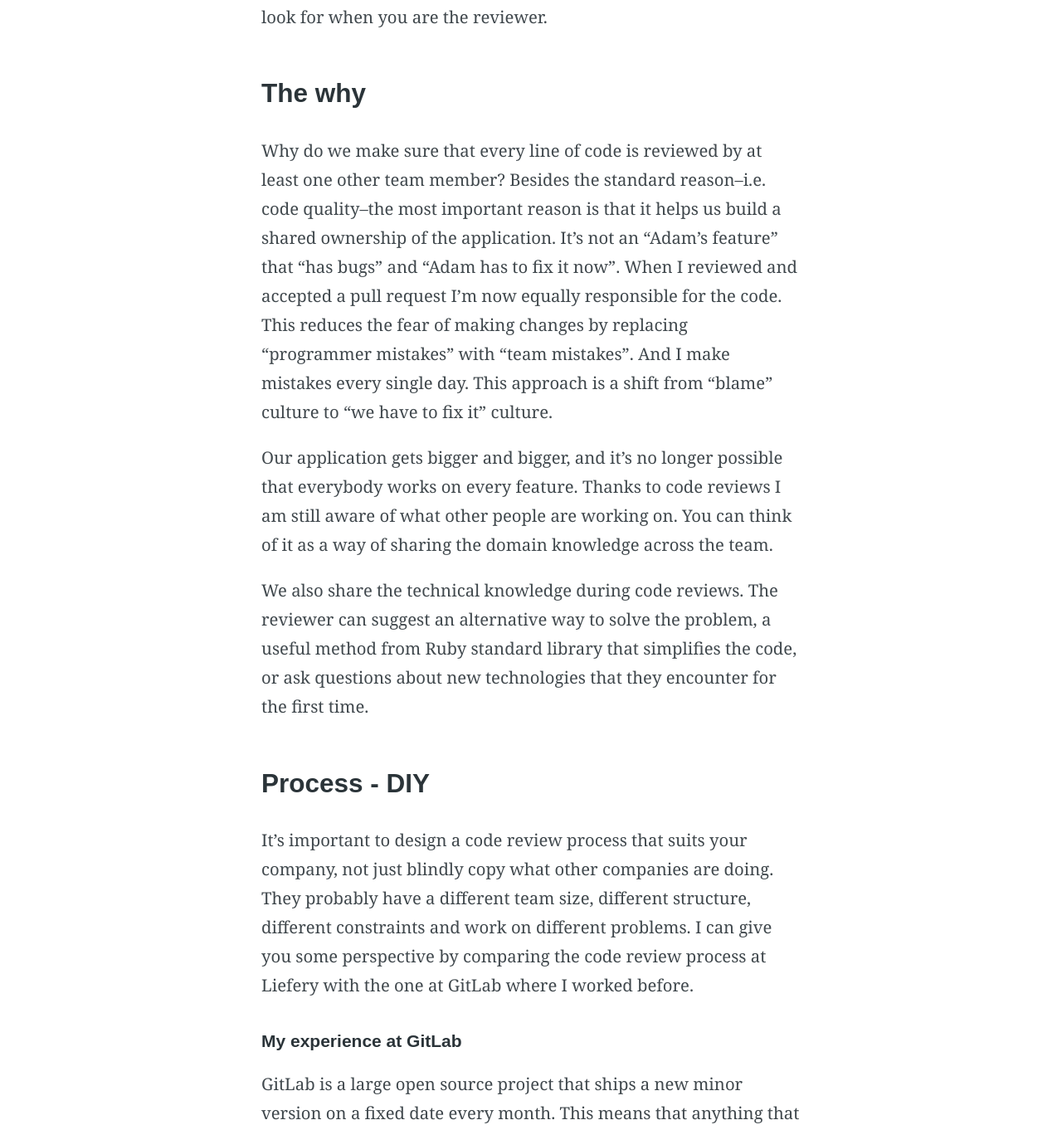
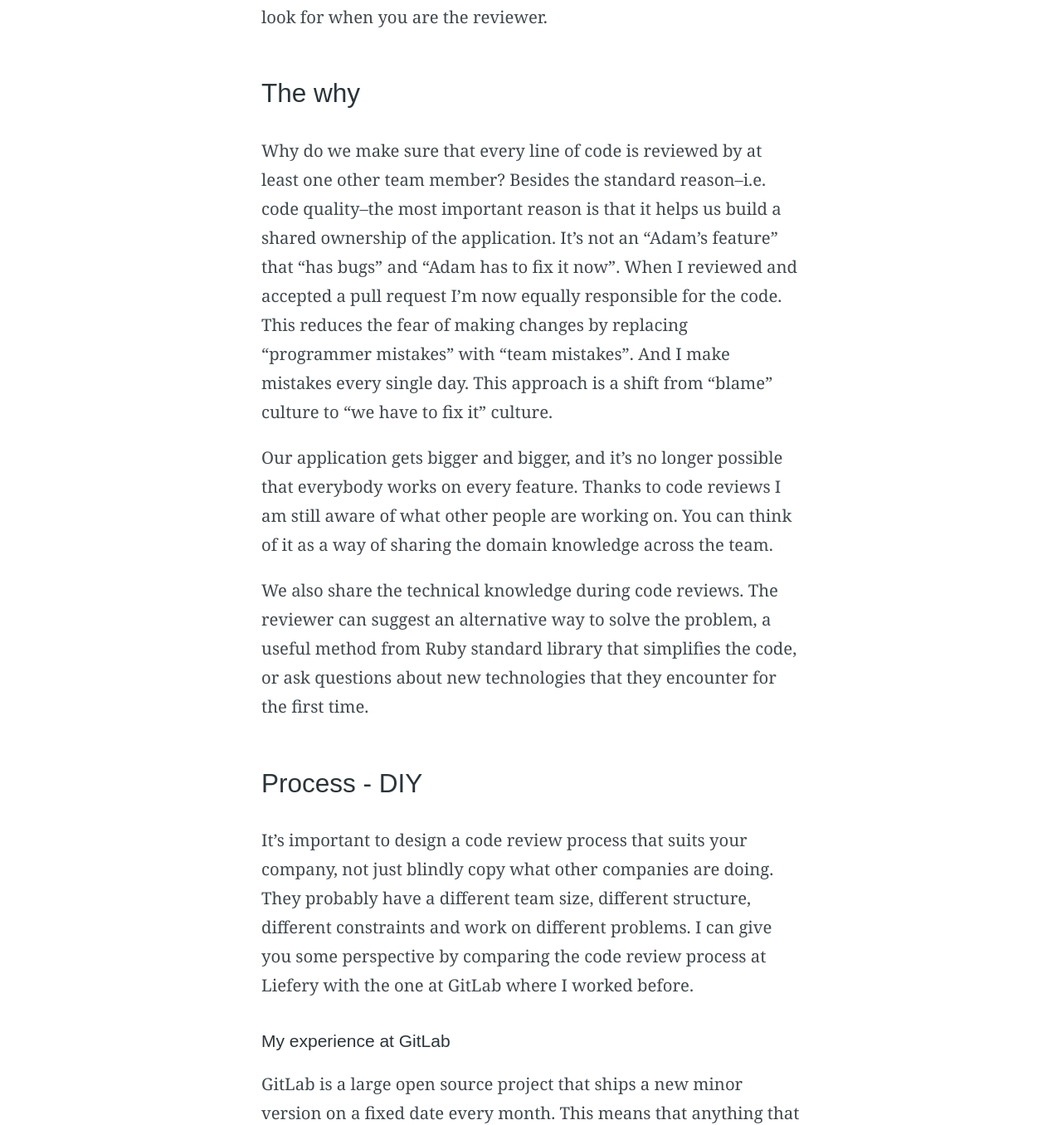
Before and after one commit to liefery-it-legacy/blog, a Jekyll site: the page built from _posts/2018-02-21-how-we-do-code-reviews.md, in a window 1280 px wide. Shown: the part 406-1762 px from the top of the page at 83% size. Built offline with Jekyll 4.4.1, drawn with Linux system fonts in a browser that asks for light colours; some web fonts are replaced; comment, search, counter and statistics services are not loaded.

Commit message:
fix font weights of headings

```diff
--- a/_sass/_typography.scss
+++ b/_sass/_typography.scss
@@ -18,27 +18,22 @@ h1 {
 
 h2 {
   font-size: 2.25em;
-  font-weight: bold;
 }
 
 h3 {
   font-size: 2em;
-  font-weight: bold;
 }
 
 h4 {
   font-size: 1.5em;
-  font-weight: bold;
 }
 
 h5 {
   font-size: 1.25em;
-  font-weight: bold;
 }
 
 h6 {
   font-size: 1.125em;
-  font-weight: bold;
 }
 
 a {
```
